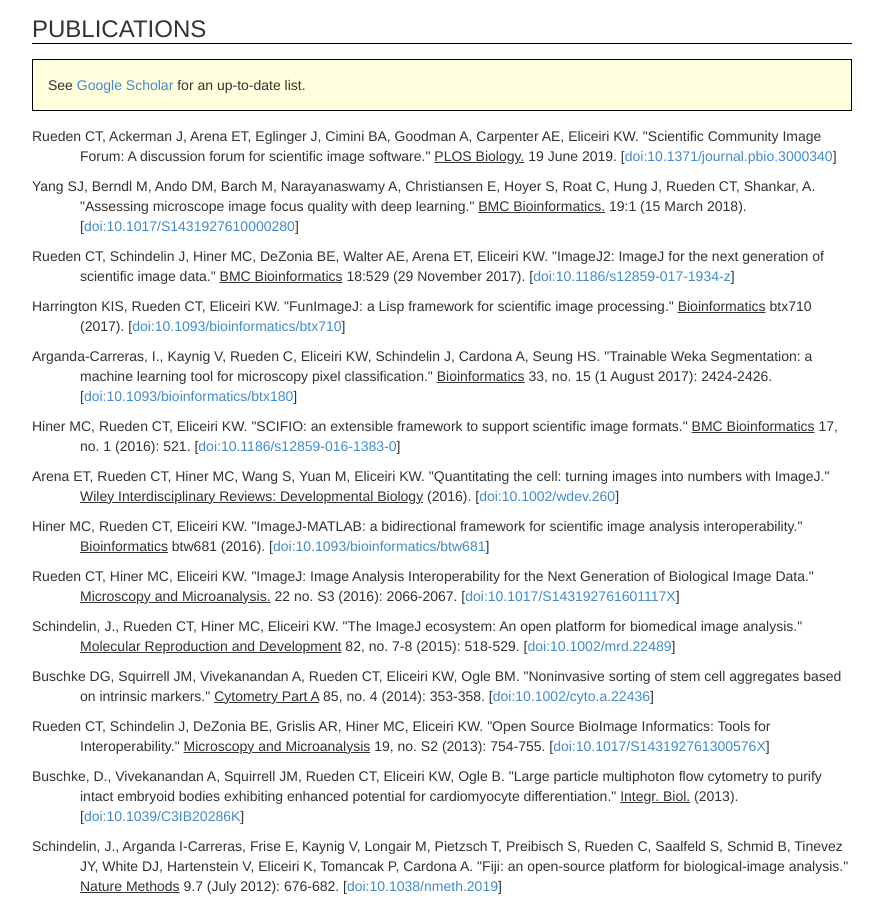
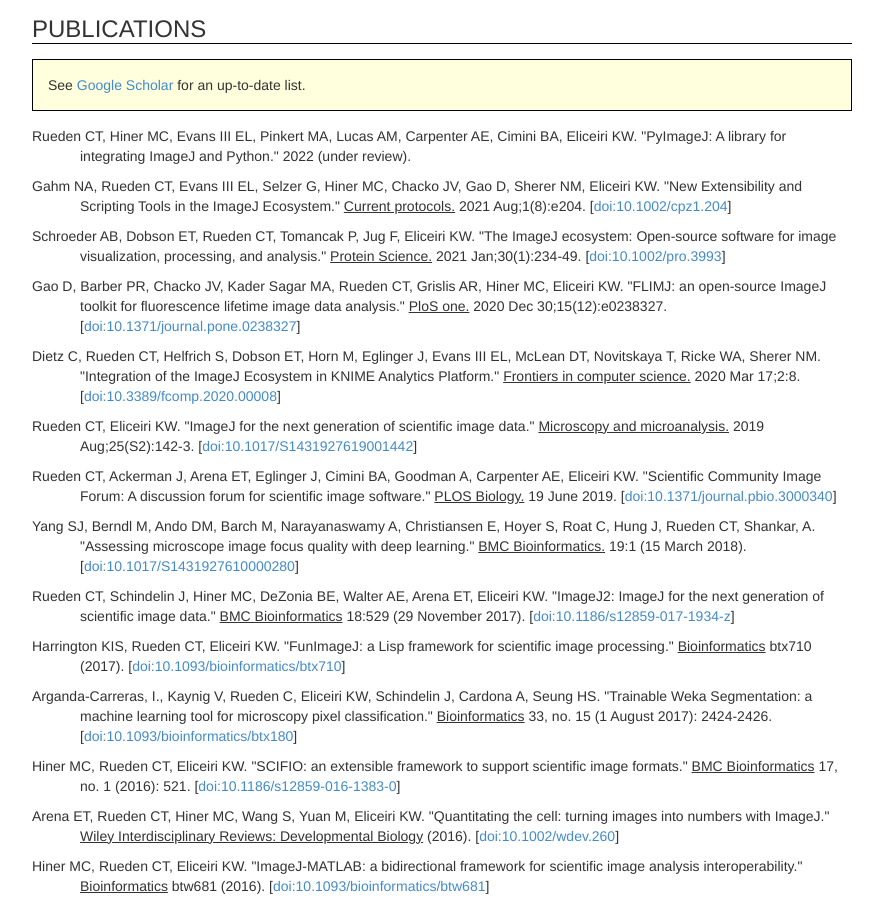
Before and after one commit to ctrueden/cv, a plain HTML site: page index.html in a window 1280 px wide. Shown: the part 1920-2823 px from the top of the page, without its empty margins (198-1081 px from the left). Drawn offline with nearby package versions, Linux system fonts and the light colour scheme.

Commit message:
Add recent publications

```diff
--- a/index.html
+++ b/index.html
@@ -183,6 +183,29 @@
       <div class="boxed">See <a href="https://scholar.google.com/citations?hl=en&amp;user=VqKfxYcAAAAJ&amp;view_op=list_works&amp;sortby=pubdate">Google Scholar</a> for an up-to-date list.</div>
       <div class="citations">
         <p>
+        Rueden CT, Hiner MC, Evans III EL, Pinkert MA, Lucas AM, Carpenter AE, Cimini BA, Eliceiri KW. "PyImageJ: A library for integrating ImageJ and Python." 2022 (under review).
+        </p>
+        <p>
+        Gahm NA, Rueden CT, Evans III EL, Selzer G, Hiner MC, Chacko JV, Gao D, Sherer NM, Eliceiri KW. "New Extensibility and Scripting Tools in the ImageJ Ecosystem." <u>Current protocols.</u> 2021 Aug;1(8):e204.
+        [<a href="https://doi.org/10.1002/cpz1.204">doi:10.1002/cpz1.204</a>]
+        </p>
+        <p>
+        Schroeder AB, Dobson ET, Rueden CT, Tomancak P, Jug F, Eliceiri KW. "The ImageJ ecosystem: Open‐source software for image visualization, processing, and analysis." <u>Protein Science.</u> 2021 Jan;30(1):234-49.
+        [<a href="https://doi.org/10.1002/pro.3993">doi:10.1002/pro.3993</a>]
+        </p>
+        <p>
+        Gao D, Barber PR, Chacko JV, Kader Sagar MA, Rueden CT, Grislis AR, Hiner MC, Eliceiri KW. "FLIMJ: an open-source ImageJ toolkit for fluorescence lifetime image data analysis." <u>PloS one.</u> 2020 Dec 30;15(12):e0238327.
+        [<a href="https://doi.org/10.1371/journal.pone.0238327">doi:10.1371/journal.pone.0238327</a>]
+        </p>
+        <p>
+        Dietz C, Rueden CT, Helfrich S, Dobson ET, Horn M, Eglinger J, Evans III EL, McLean DT, Novitskaya T, Ricke WA, Sherer NM. "Integration of the ImageJ Ecosystem in KNIME Analytics Platform." <u>Frontiers in computer science.</u> 2020 Mar 17;2:8.
+        [<a href="https://doi.org/10.3389/fcomp.2020.00008">doi:10.3389/fcomp.2020.00008</a>]
+        </p>
+        <p>
+        Rueden CT, Eliceiri KW. "ImageJ for the next generation of scientific image data." <u>Microscopy and microanalysis.</u> 2019 Aug;25(S2):142-3.
+        [<a href="https://doi.org/10.1017/S1431927619001442">doi:10.1017/S1431927619001442</a>]
+        </p>
+        <p>
         Rueden CT, Ackerman J, Arena ET, Eglinger J, Cimini BA, Goodman A, Carpenter AE, Eliceiri KW. "Scientific Community Image Forum: A discussion forum for scientific image software." <u>PLOS Biology.</u> 19 June 2019.
         [<a href="https://doi.org/10.1371/journal.pbio.3000340">doi:10.1371/journal.pbio.3000340</a>]
         </p>
```
